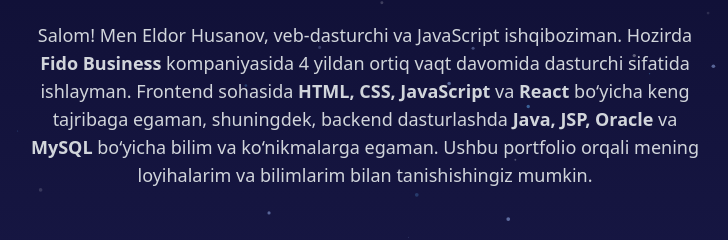
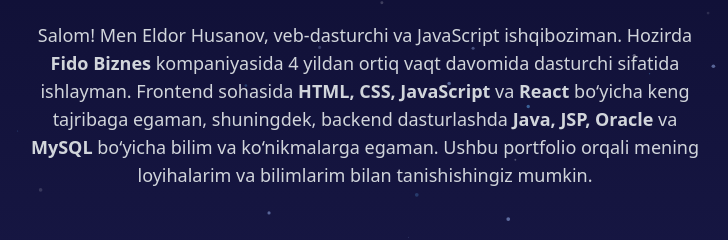
Before and after one commit to ELDORKHUSANOV/EldorKHusanov.github.io, a plain HTML site: page index.html in a window 1280 px wide. Shown: the part 351-591 px from the top of the page, 275-1003 px from the left. Drawn offline with nearby package versions, Linux system fonts and the light colour scheme.

Commit message:
Update index.html

```diff
--- a/index.html
+++ b/index.html
@@ -77,7 +77,7 @@
         <img src="eldor.jpg" alt="Eldor Husanov" class="w-48 h-48 rounded-full mx-auto mb-8 object-cover">
         <h1 class="text-3xl font-bold text-white mb-6">Eldor Husanov</h1>
         <p class="text-lg text-gray-300 mb-6">
-            Salom! Men Eldor Husanov, veb-dasturchi va JavaScript ishqiboziman. Hozirda <span class="font-semibold">Fido Business</span> kompaniyasida 4 yildan ortiq vaqt davomida dasturchi sifatida ishlayman. Frontend sohasida <span class="font-semibold">HTML, CSS, JavaScript</span> va <span class="font-semibold">React</span> bo‘yicha keng tajribaga egaman, shuningdek, backend dasturlashda <span class="font-semibold">Java, JSP, Oracle</span> va <span class="font-semibold">MySQL</span> bo‘yicha bilim va ko‘nikmalarga egaman. Ushbu portfolio orqali mening loyihalarim va bilimlarim bilan tanishishingiz mumkin.
+            Salom! Men Eldor Husanov, veb-dasturchi va JavaScript ishqiboziman. Hozirda <span class="font-semibold">Fido Biznes</span> kompaniyasida 4 yildan ortiq vaqt davomida dasturchi sifatida ishlayman. Frontend sohasida <span class="font-semibold">HTML, CSS, JavaScript</span> va <span class="font-semibold">React</span> bo‘yicha keng tajribaga egaman, shuningdek, backend dasturlashda <span class="font-semibold">Java, JSP, Oracle</span> va <span class="font-semibold">MySQL</span> bo‘yicha bilim va ko‘nikmalarga egaman. Ushbu portfolio orqali mening loyihalarim va bilimlarim bilan tanishishingiz mumkin.
         </p>
     </div>
 
```
